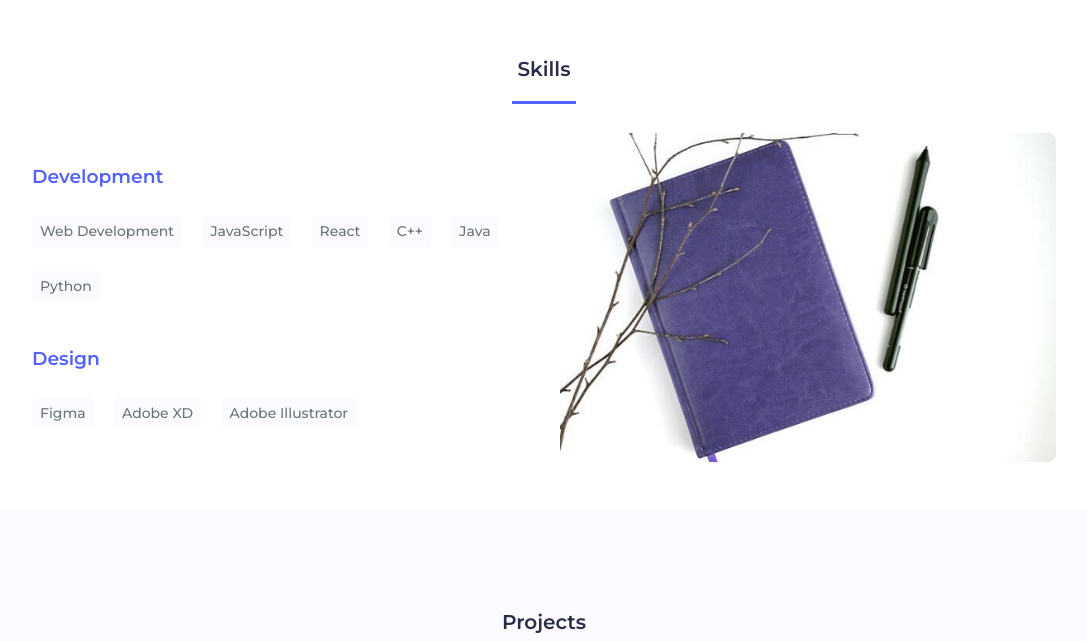
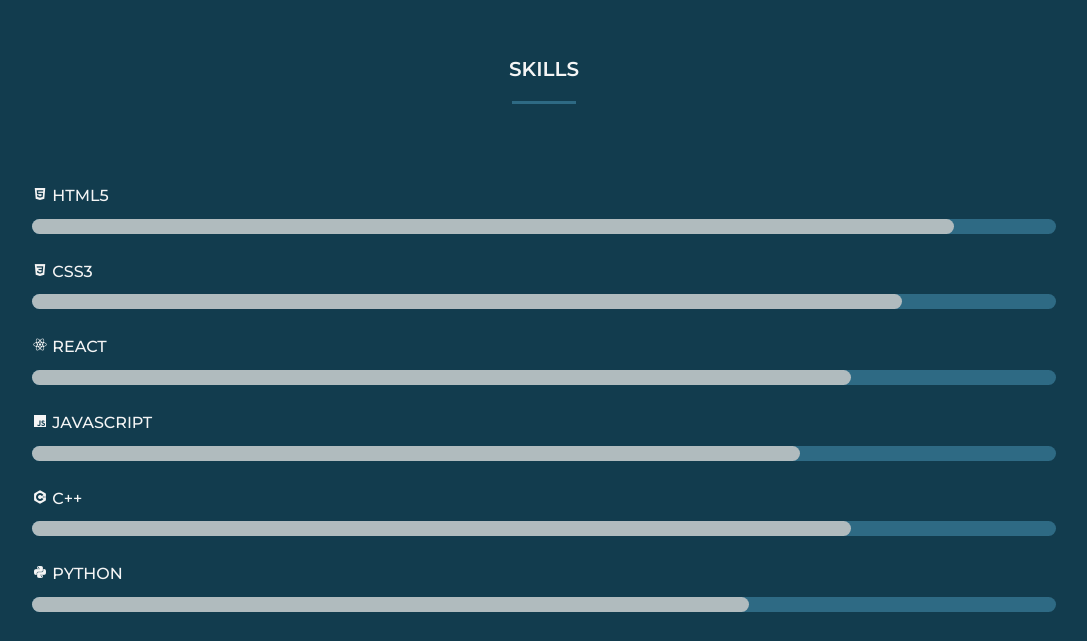
Before and after one commit to rohit-0308/Personal-Portfolio, a plain HTML site: page index.html in a window 1280 px wide. Shown: the part 1437-2078 px from the top of the page, without its empty margins (96-1183 px from the left). Drawn offline with nearby package versions, Linux system fonts and the light colour scheme.

Commit message:
Modified Skills Section and added some links to the Website

```diff
--- a/css/styles.css
+++ b/css/styles.css
@@ -1,4 +1,8 @@
 @import url("https://fonts.googleapis.com/css2?family=Montserrat:ital,wght@0,500;0,600;1,500&display=swap");
+
+::-webkit-scrollbar {
+  display: none;
+}
 
 :root {
   --header-height: 3rem;
@@ -6,10 +10,11 @@
 }
 
 :root {
-  --first-color: #5361ff;
+  --bg-color: #123c4e;
+  --first-color: #2e6a84;
   --white-color: #fafaff;
-  --dark-color: #2a2b47;
-  --text-color: #697477;
+  --dark-color: whitesmoke;
+  --text-color: #b0bbbe;
 }
 
 :root {
@@ -230,6 +235,10 @@ img {
 }
 
 /* ===== ABOUT ===== */
+.about {
+  background-color: var(--bg-color);
+}
+
 .about__container {
   justify-items: center;
   row-gap: 2rem;
@@ -253,7 +262,7 @@ img {
 
 .about__subtitle {
   font-size: var(--h2-font-size);
-  color: var(--first-color);
+  color: var(--white-color);
   margin-bottom: var(--mb-1);
 }
 
@@ -276,7 +285,11 @@ img {
 }
 
 /* ===== SKILLS =====*/
-.skills__container {
+.skills {
+  background-color: var(--bg-color);
+}
+
+/* .skills__container {
   row-gap: 2rem;
 }
 
@@ -286,27 +299,129 @@ img {
 }
 
 .skills__name {
+  cursor: none;
+  color: whitesmoke;
   display: inline-block;
   font-size: var(--small-font-size);
   margin-right: var(--mb-2);
   margin-bottom: var(--mb-3);
   padding: 0.25rem 0.5rem;
-  background-color: var(--white-color);
+  background-color: var(--first-color);
   border-radius: 0.25rem;
 }
 
 .skills__name:hover {
-  background-color: var(--first-color);
+  background-color: var(--bg-color);
   color: var(--white-color);
+} */ */
+
+/* .skills__img img {
+  border-radius: 0.5rem;
+} */
+
+.skills__subtitle {
+  color: var(--first-color);
+  margin-top: var(--mb-3);
 }
 
-.skills__img img {
-  border-radius: 0.5rem;
+.skills__container > ul > li {
+  position: relative;
+  list-style: none;
+  margin: 50px 0;
+  font-weight: 500;
+  text-transform: uppercase;
+  color: whitesmoke;
+}
+
+
+.skills__container > ul > li::before{
+  content: "";
+  position: absolute;
+  top: calc(100% + 10px);
+  left: 0;
+  width: 100%;
+  height: 15px;
+  background-color:var(--first-color);
+  border-radius: 1000px;
+}
+
+.skills__container > ul > li::after {
+  content: "";
+  position: absolute;
+  top: calc(100% + 10px);
+  left: 0;
+  width: 0;
+  height: 15px;
+  background-color: var(--text-color);
+  border-radius: 1000px;
+  animation-duration: 3s;
+  animation-timing-function: ease;
+  animation-fill-mode: forwards;
+}
+
+.skills__container > ul > li.html::after {
+  animation-name: html;
+}
+
+@keyframes html {
+  to{
+      width: 90%;
+  }
+}
+
+.skills__container > ul > li.css::after {
+  animation-name: css;
+}
+
+@keyframes css {
+  to{
+      width: 85%;
+  }
+}
+
+.skills__container > ul > li.js::after {
+  animation-name: js;
+}
+
+@keyframes js {
+  to{
+      width: 75%;
+  }
+}
+
+.skills__container > ul > li.react::after {
+  animation-name: react;
+}
+
+@keyframes react {
+  to{
+      width: 80%;
+  }
+}
+
+.skills__container > ul > li.cpp::after {
+  animation-name: cpp;
+}
+
+@keyframes cpp {
+  to{
+      width: 80%;
+  }
+}
+
+.skills__container > ul > li.python::after {
+  animation-name: python;
+}
+
+@keyframes python {
+  to{
+      width: 70%;
+  }
 }
 
 /* ====== PORTFOLIO ====== */
 .portfolio {
-  background-color: var(--white-color);
+  background-color: var(--bg-color);
 }
 
 .portfolio__container {
@@ -347,6 +462,10 @@ img {
 }
 
 /* ====== CONTACT ====== */
+.contact {
+  background-color: var(--bg-color);
+}
+
 .contact__container {
   row-gap: 2rem;
 }
@@ -371,7 +490,7 @@ img {
   width: 100%;
   padding: 0.8rem;
   outline: none;
-  border: 2px solid var(--dark-color);
+  border: 3px solid var(--first-color);
   font-size: var(--normal-font-size);
   margin-bottom: var(--mb-4);
   border-radius: 0.5rem;
@@ -387,12 +506,17 @@ img {
   border: none;
   outline: none;
   font-size: var(--normal-font-size);
+}
+
+.contact__button:hover {
+  background-color: aliceblue;
+  color: var(--bg-color);
   cursor: pointer;
 }
 
 /* ====== FOOTER ====== */
 .footer {
-  background-color: var(--dark-color);
+  background-color: var(--first-color);
 }
 
 .footer__container {
@@ -405,12 +529,16 @@ img {
   margin-bottom: var(--mb-2);
 }
 
+.footer__title > a {
+  color: var(--white-color);
+}
+
 .footer__link {
   padding: 0.25rem 0;
 }
 
 .footer__link:hover {
-  color: var(--first-color);
+  color: var(--white-color);
 }
 
 .footer__social {
@@ -419,7 +547,7 @@ img {
 }
 
 .footer__social:hover {
-  color: var(--first-color);
+  color: var(--white-color);
 }
 
 /* ====== MEDIA QUERIES ====== */
@@ -485,10 +613,10 @@ img {
     width: 165px;
   }
 
-  .skills__container {
+  /* .skills__container {
     grid-template-columns: repeat(2, 1fr);
     align-items: center;
-  }
+  } */
 
   .portfolio__container {
     grid-template-columns: repeat(3, 1fr);
--- a/index.html
+++ b/index.html
@@ -44,7 +44,7 @@
 
          <!-- ====== ABOUT ===== -->
          <section class="about section" id="about">
-             <h2 class="section-title">About</h2>
+             <h2 class="section-title">ABOUT</h2>
 
              <div class="about__container bd-grid">
                  <div class="about__img">
@@ -61,9 +61,9 @@
                      <p class="about__text">Lorem ipsum, dolor sit amet consectetur adipisicing elit. Non eos hic voluptate perspiciatis beatae asperiores repellendus consectetur repellat impedits.</p>
 
                      <div class="about__social">
-                         <a href="#" class="about__social-icon"><i class='bx bxl-linkedin'></i></a>
-                         <a href="#" class="about__social-icon"><i class='bx bxl-github'></i></a>
-                         <a href="#" class="about__social-icon"><i class='bx bxl-instagram' ></i></a>
+                         <a href="https://www.linkedin.com/in/rohit-kumar-3801a2179" target="blank" class="about__social-icon"><i class='bx bxl-linkedin'></i></a>
+                         <a href="https://github.com/rohit-0308" target="blank" class="about__social-icon" ><i class='bx bxl-github'></i></a>
+                         <a href="https://www.instagram.com/rohitkr0308" target="blank" class="about__social-icon"><i class='bx bxl-instagram' ></i></a>
                      </div>
                 </div>
              </div>
@@ -72,70 +72,59 @@
 
          <!-- ====== SKILLS ====== -->
          <section class="skills section" id="skills">
-             <h2 class="section-title">Skills</h2>
+             <h2 class="section-title">SKILLS</h2>
 
              <div class="skills__container bd-grid">
-                 <div class="skills__box">
-                     <h3 class="skills__subtitle">Development</h3>
-                     <span class="skills__name">Web Development</span>
-                     <span class="skills__name">JavaScript</span>
-                     <span class="skills__name">React</span>
-                     <span class="skills__name">C++</span>
-                     <span class="skills__name">Java</span>
-                     <span class="skills__name">Python</span>
-
-                     <h3 class="skills__subtitle">Design</h3>
-                     <span class="skills__name">Figma</span>
-                     <span class="skills__name">Adobe XD</span>
-                     <span class="skills__name">Adobe Illustrator</span>
-                 </div>
-
-
-                 <div class="skills__img">
-                     <img src="img/skill.jpg" alt="">
-                 </div>
+                 <ul class="items">
+                     <li class="html"><i class='bx bxl-html5'></i>     HTML5</li>
+                     <li class="css"><i class='bx bxl-css3'></i>     CSS3</li>
+                     <li class="react"><i class='bx bxl-react'></i>     React</li>
+                     <li class="js"><i class='bx bxl-javascript'></i>     JavaScript</li>
+                     <li class="cpp"><i class='bx bxl-c-plus-plus'></i>     C++</li>
+                     <li class="python"><i class='bx bxl-python'></i>     Python</li>
+                 </ul>
              </div>
          </section>
 
          <!-- ====== PORTFOLIO ====== -->
          <section class="portfolio section" id="portfolio">
-             <h2 class="section-title">Projects</h2>
+             <h2 class="section-title">PROJECTS</h2>
 
              <div class="portfolio__container bd-grid">
                 <div class="portfolio__img">
                     <img src="img/work1.jpg" alt="">
                     <div class="portfolio__link">
-                        <a href="#" class="portfolio__link-name">View Details</a>
+                        <a href="#" class="portfolio__link-name">View Project</a>
                     </div>
                 </div>
                 <div class="portfolio__img">
                     <img src="img/work2.jpg" alt="">
                     <div class="portfolio__link">
-                        <a href="#" class="portfolio__link-name">View Details</a>
+                        <a href="#" class="portfolio__link-name">View Project</a>
                     </div>
                 </div>
                 <div class="portfolio__img">
                     <img src="img/work3.jpg" alt="">
                     <div class="portfolio__link">
-                        <a href="#" class="portfolio__link-name">View Details</a>
+                        <a href="#" class="portfolio__link-name">View Project</a>
                     </div>
                 </div>
                 <div class="portfolio__img">
                     <img src="img/work4.jpg" alt="">
                     <div class="portfolio__link">
-                        <a href="#" class="portfolio__link-name">View Details</a>
+                        <a href="#" class="portfolio__link-name">View Project</a>
                     </div>
                 </div>
                 <div class="portfolio__img">
                     <img src="img/work5.jpg" alt="">
                     <div class="portfolio__link">
-                        <a href="#" class="portfolio__link-name">View Details</a>
+                        <a href="#" class="portfolio__link-name">View Project</a>
                     </div>
                 </div>
                 <div class="portfolio__img">
                     <img src="img/work6.jpg" alt="">
                     <div class="portfolio__link">
-                        <a href="#" class="portfolio__link-name">View Details</a>
+                        <a href="#" class="portfolio__link-name">View Project</a>
                     </div>
                 </div>
              </div>
@@ -143,7 +132,7 @@
 
          <!-- ======= CONTACT ====== -->
          <section class="contact section" id="contact">
-             <h2 class="section-title">Contact</h2>
+             <h2 class="section-title">CONTACT</h2>
 
              <div class="contact__container bd-grid">
                  <div class="contact__info">
@@ -157,10 +146,10 @@
                      <span class="contact__text">Jamshedpur, Jharkhand</span>
                  </div>
 
-                 <form action="" class="contact__form">
+                 <form action="mailto:rohitkumar990026@gmail.com" class="contact__form">
                      <div class="contact__inputs">
                          <input type="text" placeholder="Name" class="contact__input">
-                         <input type="text" placeholder="Email" class="contact__input">
+                         <input type="email" placeholder="Email" class="contact__input">
                      </div>
 
                      <textarea name="" id="" cols="0" rows="10" class="contact__input"></textarea>
@@ -175,7 +164,7 @@
     <footer class="footer section" >
         <div class="footer__container bd-grid">
             <div class="footer__data">
-                <h2 class="footer__title">Rohit Kumar</h2>
+                <h2 class="footer__title"><a href="#">Rohit Kumar</a></h2>
                 <p class="footer__text">I'm Rohit Kumar and this is my Personal Website.</p>
             </div>
             <div class="footer__data">
@@ -190,10 +179,14 @@
             </div>
             <div class="footer__data">
                 <h2 class="footer__title">FOLLOW</h2>
-                <a href="" class="footer__social"><i class='bx bxl-facebook-square' ></i></a>
-                <a href="" class="footer__social"><i class='bx bxl-instagram' ></i></a>
-                <a href="" class="footer__social"><i class='bx bxl-github' ></i></a>
+                <a href="https://www.linkedin.com/in/rohit-kumar-3801a2179" target="blank" class="footer__social"><i class='bx bxl-linkedin'></i></a>
+                <a href="https://www.facebook.com/rohitkumar.sharma.1401" target="blank" class="footer__social"><i class='bx bxl-facebook-square' ></i></a>
+                <a href="https://www.instagram.com/rohitkr0308" target="blank" class="footer__social"><i class='bx bxl-instagram' ></i></a>
+                <a href="https://github.com/rohit-0308" target="blank" class="footer__social"><i class='bx bxl-github' ></i></a>
             </div>
+            <!-- <div class="footer__data">
+                <h6>©2021 ROHIT KUMAR</h6>
+            </div> -->
         </div>
     </footer>
 
--- a/js/main.js
+++ b/js/main.js
@@ -66,9 +66,9 @@ sr.reveal(".about__text", { delay: 500 });
 sr.reveal(".about__social-icon", { delay: 600, interval: 250 });
 
 /* SCROLL SKILLS */
-sr.reveal(".skills__subtitle", {});
-sr.reveal(".skills__name", { distance: "20px", delay: 50, interval: 100 });
-sr.reveal(".skills__img", {origin:'right',delay: 400});
+sr.reveal(".skills__container", {origin: "bottom"});
+// sr.reveal(".skills__name", { distance: "20px", delay: 50, interval: 100 });
+// sr.reveal(".skills__img", {origin:'right',delay: 400});
 
 /* SCROLL PORTFOLIO */
 sr.reveal(".portfolio__img", {interval: 200});
--- /dev/null
+++ b/skills.css
@@ -0,0 +1,88 @@
+* {
+  margin: 0;
+  padding: 0;
+}
+
+body {
+  background-color: #fff;
+  color: #333;
+}
+
+.container {
+  width: 500px;
+  margin: 50px auto 0;
+  padding: 20px;
+}
+
+li {
+  position: relative;
+  list-style: none;
+  margin: 50px 0;
+  font-weight: 500;
+  text-transform: uppercase;
+}
+
+li::before {
+  content: "";
+  position: absolute;
+  top: calc(100% + 10px);
+  left: 0;
+  width: 100%;
+  height: 15px;
+  background-color: rgba(54, 126, 223, 0.5);
+  border-radius: 1000px;
+}
+
+li::after {
+  content: "";
+  position: absolute;
+  top: calc(100% + 10px);
+  left: 0;
+  width: 0;
+  height: 15px;
+  background-color: rgba(54, 126, 223, 1);
+  border-radius: 1000px;
+  animation-duration: .7s;
+  animation-timing-function: ease;
+  animation-fill-mode: forwards;
+}
+
+li.html::after {
+    animation-name: html;
+}
+
+@keyframes html {
+    to{
+        width: 90%;
+    }
+}
+
+li.css::after {
+    animation-name: css;
+}
+
+@keyframes css {
+    to{
+        width: 78%;
+    }
+}
+
+li.js::after {
+    animation-name: js;
+}
+
+@keyframes js {
+    to{
+        width: 73%;
+    }
+}
+
+li.react::after {
+    animation-name: react;
+}
+
+@keyframes react {
+    to{
+        width: 80%;
+    }
+}
```
Also changed, not shown: skills.html (added, +19 -0 lines).
